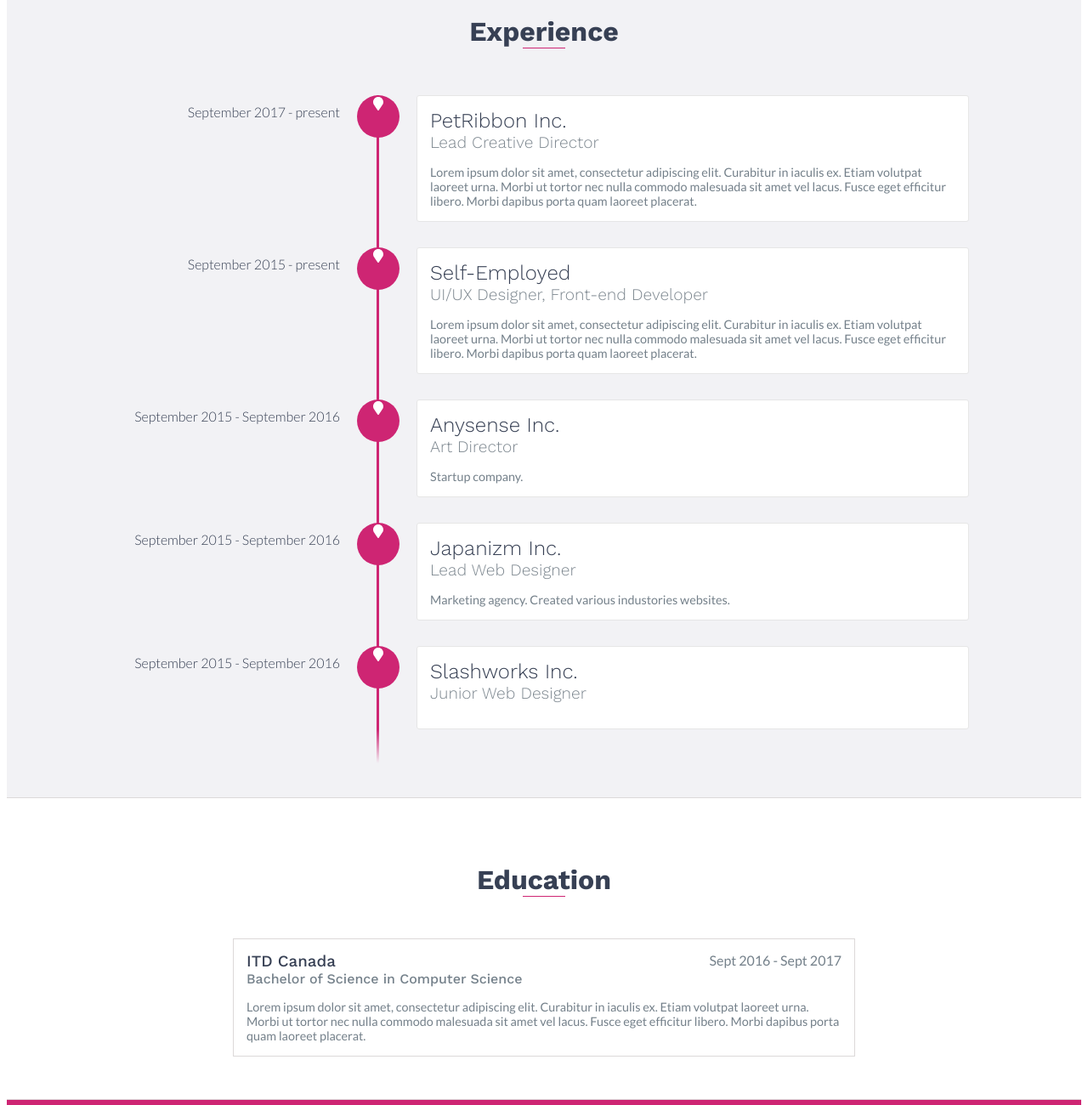
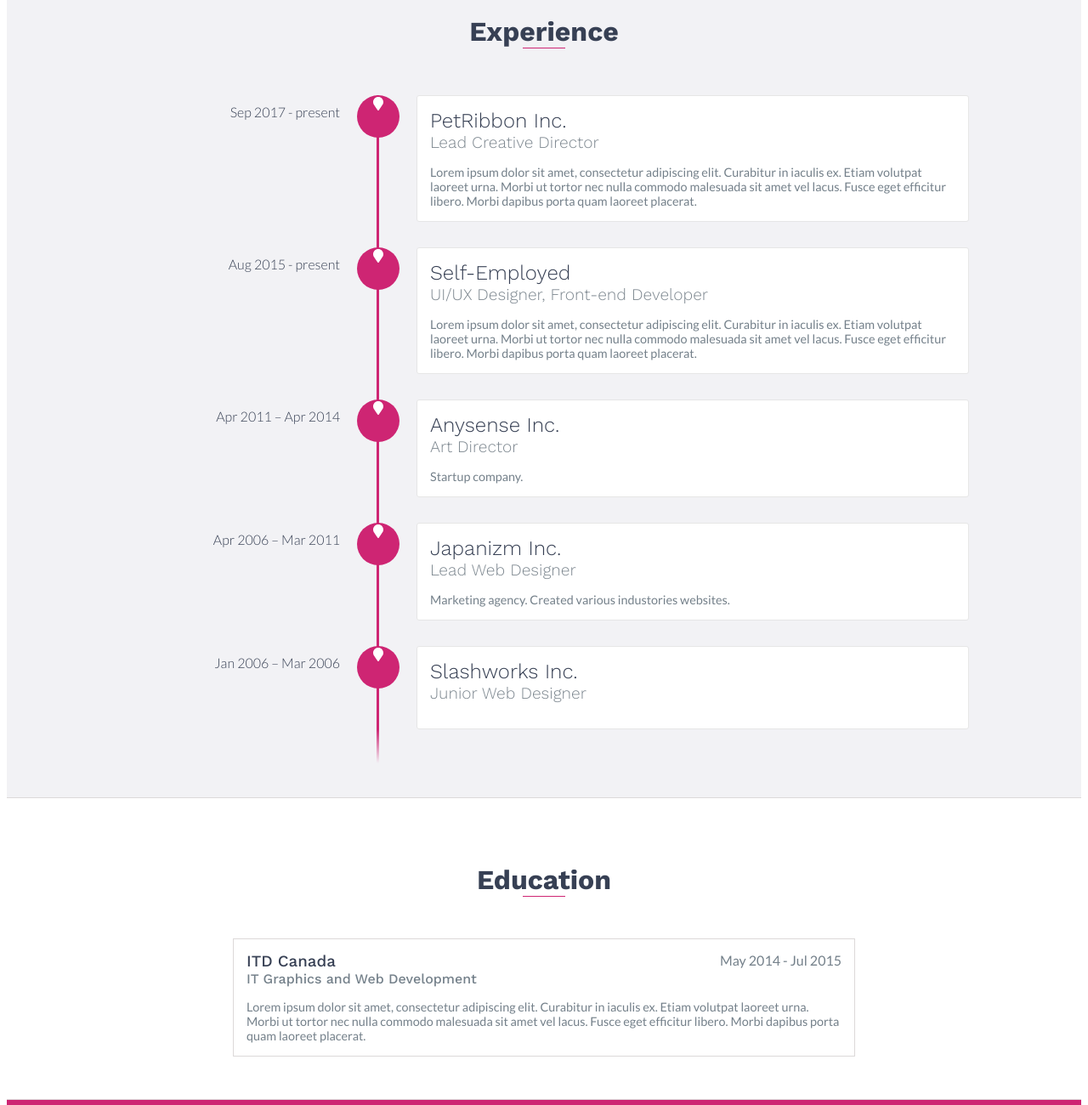
Before and after one commit to ayumitk/portfolio, a website built with webpack: page index.html in a window 1280 px wide. Shown: the part 2960-4260 px from the top of the page at 85% size. Built offline with nearby package versions, Linux system fonts and the light colour scheme; files whose address does not match are found by name.

Commit message:
update experience

```diff
--- a/index.html
+++ b/index.html
@@ -200,7 +200,7 @@
 	<div id="experience" class="background-alt">
 		<h2 class="heading">Experience</h2>
 		<div id="experience-timeline">
-			<div data-date="September 2017 - present">
+			<div data-date="Sep 2017 - present">
 				<h3>PetRibbon Inc.</h3>
 				<h4>Lead Creative Director</h4>
 				<p>
@@ -209,7 +209,7 @@
 				</p>
 			</div>
 
-			<div data-date="September 2015 - present">
+			<div data-date="Aug 2015 - present">
 				<h3>Self-Employed</h3>
 				<h4>UI/UX Designer, Front-end Developer</h4>
 				<p>
@@ -218,7 +218,7 @@
 				</p>
 			</div>
 
-			<div data-date="September 2015 - September 2016">
+			<div data-date="Apr 2011 – Apr 2014">
 				<h3>Anysense Inc.</h3>
 				<h4>Art Director</h4>
 				<p>
@@ -226,7 +226,7 @@
 				</p>
 			</div>
 
-			<div data-date="September 2015 - September 2016">
+			<div data-date="Apr 2006 – Mar 2011">
 				<h3>Japanizm Inc.</h3>
 				<h4>Lead Web Designer</h4>
 				<p>
@@ -234,7 +234,7 @@
 				</p>
 			</div>
 
-			<div data-date="September 2015 - September 2016">
+			<div data-date="Jan 2006 – Mar 2006">
 				<h3>Slashworks Inc.</h3>
 				<h4>Junior Web Designer</h4>
 			</div>
@@ -248,8 +248,8 @@
 
 		<div class="education-block">
 			<h3>ITD Canada</h3>
-			<span class="education-date">Sept 2016 - Sept 2017</span>
-			<h4>Bachelor of Science in Computer Science</h4>
+			<span class="education-date">May 2014 - Jul 2015</span>
+			<h4>IT Graphics and Web Development</h4>
 			<p>
 				Lorem ipsum dolor sit amet, consectetur adipiscing elit. Curabitur in iaculis ex. Etiam volutpat laoreet urna. Morbi ut tortor
 				nec nulla commodo malesuada sit amet vel lacus. Fusce eget efficitur libero. Morbi dapibus porta quam laoreet placerat.
--- a/src/js/_behance.js
+++ b/src/js/_behance.js
@@ -8,7 +8,7 @@ export function behanceUser() {
 	// Define Variables
 	const userID = 'ayumitk';
 	const perPage = 6;
-	const behanceUserAPI = 'http://www.behance.net/v2/users/' + userID + '/projects?callback=?&api_key=' + apiKey + '&per_page=' + perPage + '&callback=callbackUser';
+	const behanceUserAPI = 'https://www.behance.net/v2/users/' + userID + '/projects?callback=?&api_key=' + apiKey + '&per_page=' + perPage + '&callback=callbackUser';
 	const sessionName = 'projectUser';
 	const projectTitle = ['SoySauce', 'OliveCode', 'PetRibbon', 'Anysense Inc.', 'TERRASS'];
 
```
Also changed, not shown: js/index.bundle.js (+1 -1 lines), js/work.bundle.js (+1 -1 lines), src/index.html (+7 -7 lines).
